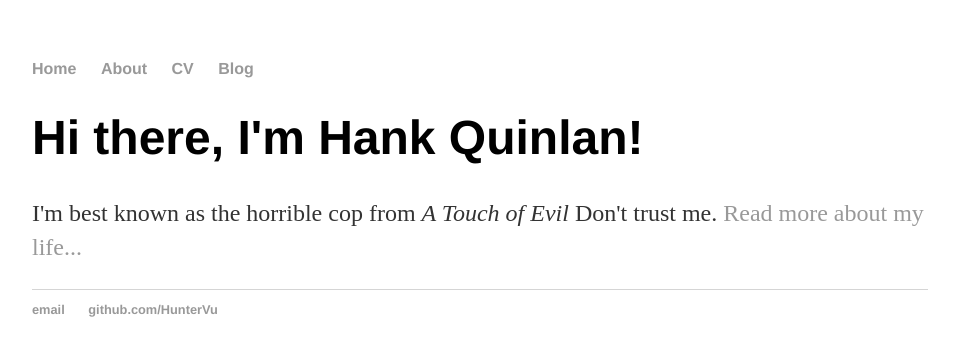
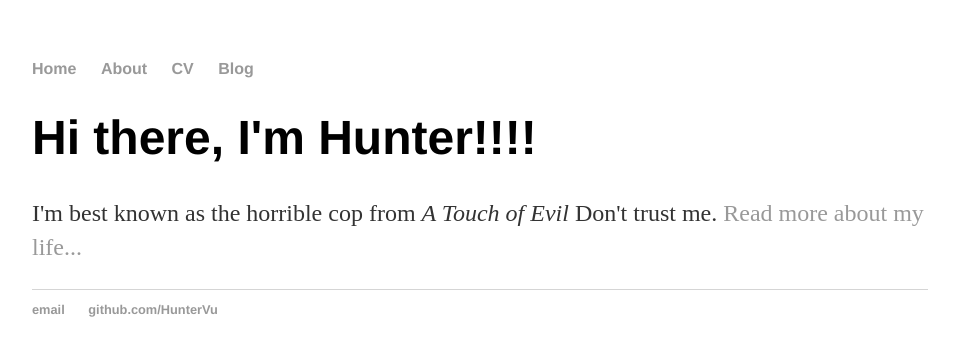
Before and after one commit to HunterVu/HunterVu.github.io, a Jekyll site: the page built from index.html, in a window 1280 px wide. Shown: the top 356 px of the page, without its empty margins (160-1115 px from the left). Built offline with Jekyll 4.4.1, drawn with Linux system fonts in a browser that asks for light colours.

Commit message:
Update index.html
changed title and name

```diff
--- a/index.html
+++ b/index.html
@@ -1,8 +1,8 @@
 ---
 layout: default
-title: Hank Quinlan, Horrible Cop
+title: Hunter Vu
 ---
 <div class="blurb">
-	<h1>Hi there, I'm Hank Quinlan!</h1>
+	<h1>Hi there, I'm Hunter!!!!</h1>
 	<p>I'm best known as the horrible cop from <em>A Touch of Evil</em> Don't trust me. <a href="/about">Read more about my life...</a></p>
 </div><!-- /.blurb -->
```
